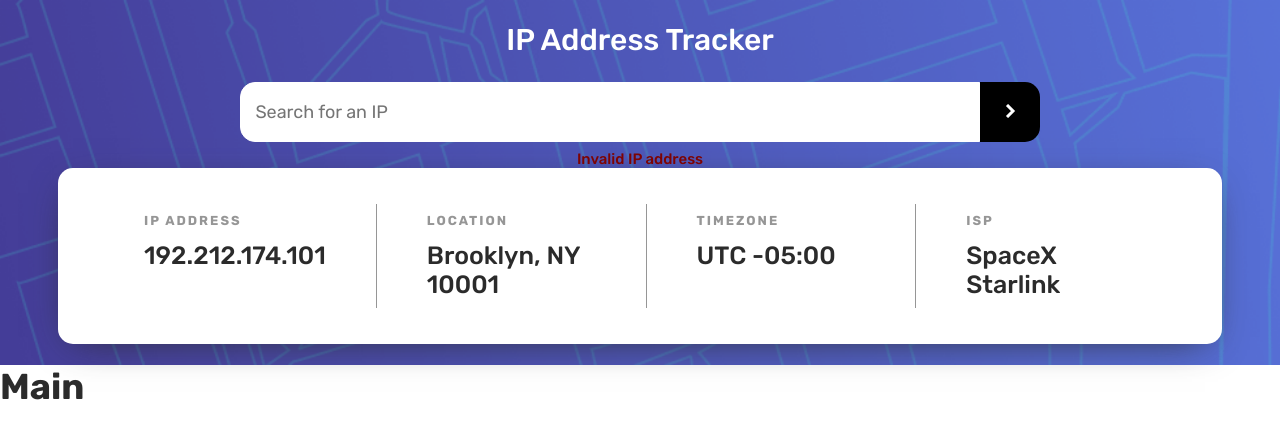
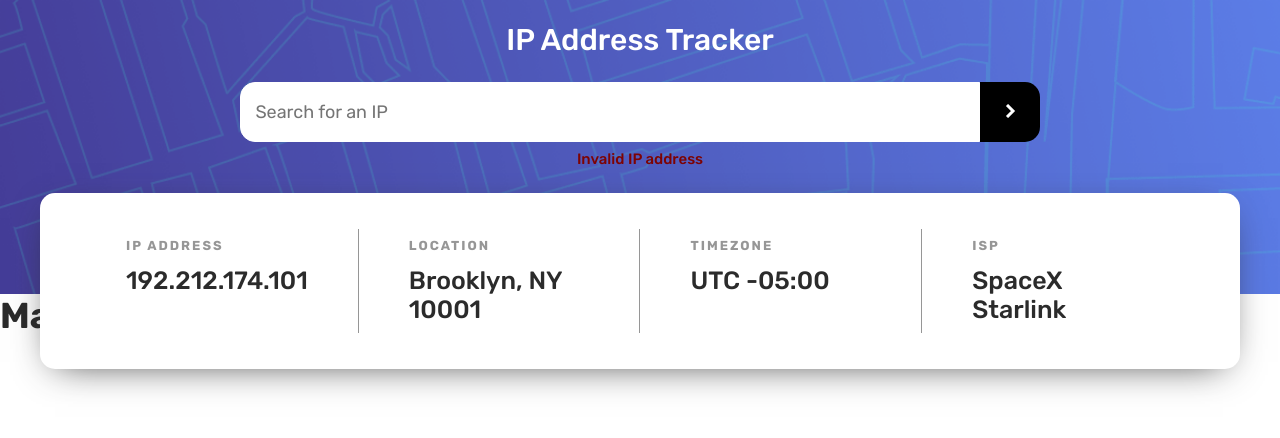
Before and after one commit to better5afe/IP-Address-Tracker, a React (Create React App) app: page / in a window 1280 px wide. Shown: the top 438 px of the page. Built offline with nearby package versions, Linux system fonts and the light colour scheme.

Commit message:
result section positioned absolutely to the header's wrapper, header scss done

```diff
--- a/src/components/layout/Header.scss
+++ b/src/components/layout/Header.scss
@@ -7,9 +7,10 @@
 	color: colors.$white;
 
 	&__wrapper {
+		position: relative;
 		max-width: 1200px;
 		margin: 0 auto;
-		padding: 1.2em 1em;
+		padding: 1.2em 1em 7em;
 		text-align: center;
 	}
 
--- a/src/components/subcomponents/TrackerResult.scss
+++ b/src/components/subcomponents/TrackerResult.scss
@@ -1,6 +1,10 @@
 @use '../../assets/colors.scss';
 
 .tracker-result {
+	position: absolute;
+	right: 1em;
+	bottom: -150px;
+	left: 1em;
 	padding: 1em;
 	background: colors.$white;
 	border-radius: 1.5rem;
@@ -10,7 +14,15 @@
 
 @media (min-width: 992px) {
 	.tracker-result {
+		bottom: -75px;
 		display: flex;
 		padding: 2em;
 	}
 }
+
+@media (min-width: 1200px) {
+	.tracker-result {
+		right: 0;
+		left: 0;
+	}
+}
```
